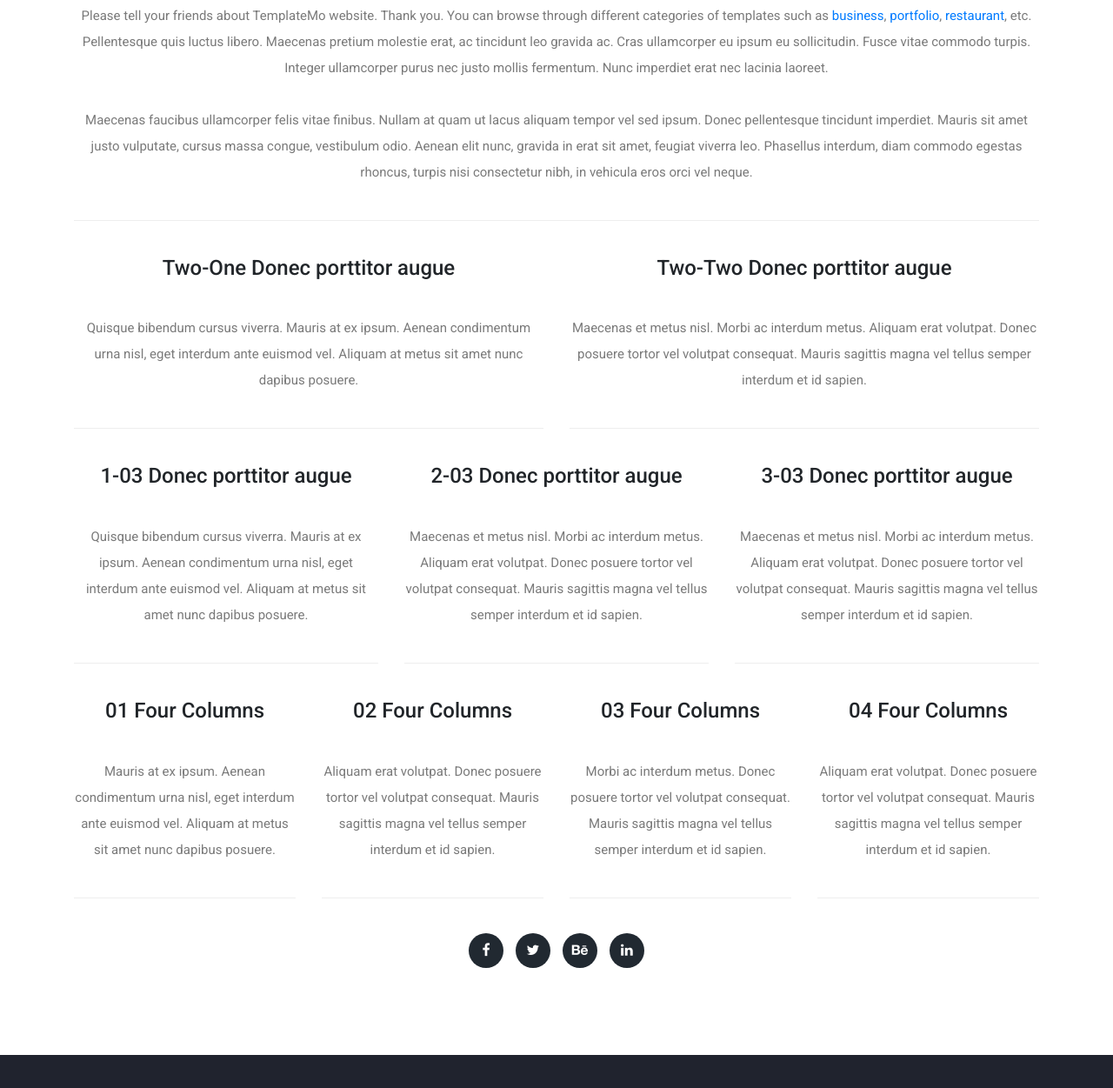
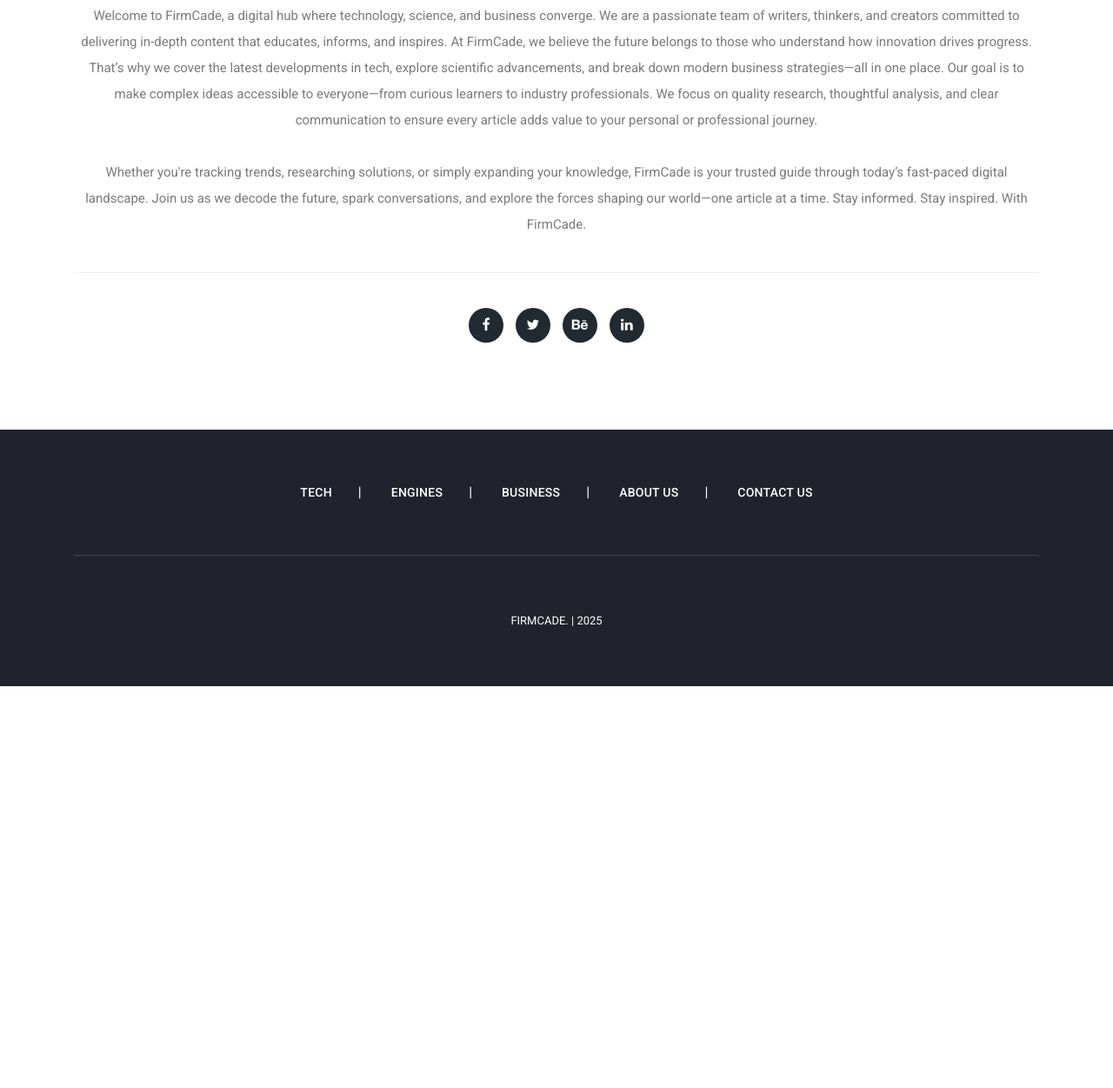
Before and after one commit to MacTchs/FirmCade, a plain HTML site: page about.html in a window 1280 px wide. Shown: the part 1089-2340 px from the top of the page at 87% size. After the commit the page ends 1878 px from the top, so only its background shows below. Drawn offline with Linux system fonts and the light colour scheme.

Commit message:
about.html

```diff
--- a/about.html
+++ b/about.html
@@ -102,53 +102,19 @@ https://templatemo.com/tm-551-stand-blog
         <div class="row">
           <div class="col-lg-12">
             <img src="assets/images/about-us.jpg" alt="">
-            <p>Please tell your friends about TemplateMo website. Thank you. You can browse through different categories of templates such as <a rel="nofollow" href="https://templatemo.com/tag/business" target="_parent">business</a>, <a rel="nofollow" href="https://templatemo.com/tag/portfolio" target="_parent">portfolio</a>, <a rel="nofollow" href="https://templatemo.com/tag/restaurant" target="_parent">restaurant</a>, etc. Pellentesque quis luctus libero. Maecenas pretium molestie erat, ac tincidunt leo gravida ac. Cras ullamcorper eu ipsum eu sollicitudin. Fusce vitae commodo turpis. Integer ullamcorper purus nec justo mollis fermentum. Nunc imperdiet erat nec lacinia laoreet. <br><br>Maecenas faucibus ullamcorper felis vitae finibus. Nullam at quam ut lacus aliquam tempor vel sed ipsum. Donec pellentesque tincidunt imperdiet. Mauris sit amet justo vulputate, cursus massa congue, vestibulum odio. Aenean elit nunc, gravida in erat sit amet, feugiat viverra leo. Phasellus interdum, diam commodo egestas rhoncus, turpis nisi consectetur nibh, in vehicula eros orci vel neque.</p>
-          </div>
-        </div>
+            <p>Welcome to FirmCade, a digital hub where technology, science, and business converge. We are a passionate team of writers, thinkers, and creators committed to delivering in-depth content that educates, informs, and inspires.
+            At FirmCade, we believe the future belongs to those who understand how innovation drives progress. That’s why we cover the latest developments in tech, explore scientific advancements, and break down modern business strategies—all in one place.
 
-        <div class="row">
-          <div class="col-lg-6">
-          <h4>Two-One Donec porttitor augue</h4>
-          	<p>Quisque bibendum cursus viverra. Mauris at ex ipsum. Aenean condimentum urna nisl, eget interdum ante euismod vel. Aliquam at metus sit amet nunc dapibus posuere.</p>
-          </div>
-          <div class="col-lg-6">
-          <h4>Two-Two Donec porttitor augue</h4>
-          	<p>Maecenas et metus nisl. Morbi ac interdum metus. Aliquam erat volutpat. Donec posuere tortor vel volutpat consequat. Mauris sagittis magna vel tellus semper interdum et id sapien.</p>
-          </div>
-        </div>
+            Our goal is to make complex ideas accessible to everyone—from curious learners to industry professionals. We focus on quality research, thoughtful analysis, and clear communication to ensure every article adds value to your personal or professional journey.<br><br>Whether you're tracking trends, researching solutions, or simply expanding your knowledge, FirmCade is your trusted guide through today’s fast-paced digital landscape.
 
-        <div class="row">
-          <div class="col-lg-4 col-md-6">
-          <h4>1-03 Donec porttitor augue</h4>
-          	<p>Quisque bibendum cursus viverra. Mauris at ex ipsum. Aenean condimentum urna nisl, eget interdum ante euismod vel. Aliquam at metus sit amet nunc dapibus posuere.</p>
-          </div>
-          <div class="col-lg-4 col-md-6">
-          <h4>2-03 Donec porttitor augue</h4>
-          	<p>Maecenas et metus nisl. Morbi ac interdum metus. Aliquam erat volutpat. Donec posuere tortor vel volutpat consequat. Mauris sagittis magna vel tellus semper interdum et id sapien.</p>
-          </div>
-          <div class="col-lg-4">
-          <h4>3-03 Donec porttitor augue</h4>
-          	<p>Maecenas et metus nisl. Morbi ac interdum metus. Aliquam erat volutpat. Donec posuere tortor vel volutpat consequat. Mauris sagittis magna vel tellus semper interdum et id sapien.</p>
-          </div>
-        </div>
+            Join us as we decode the future, spark conversations, and explore the forces shaping our world—one article at a time.
+
+          Stay informed. Stay inspired. With FirmCade.</p>
 
 
-        <div class="row">
-          <div class="col-lg-3 col-md-6">
-          <h4>01 Four Columns</h4>
-          	<p>Mauris at ex ipsum. Aenean condimentum urna nisl, eget interdum ante euismod vel. Aliquam at metus sit amet nunc dapibus posuere.</p>
-          </div>
-          <div class="col-lg-3 col-md-6">
-          <h4>02 Four Columns</h4>
-          	<p>Aliquam erat volutpat. Donec posuere tortor vel volutpat consequat. Mauris sagittis magna vel tellus semper interdum et id sapien.</p>
-          </div>
-          <div class="col-lg-3 col-md-6">
-          <h4>03 Four Columns</h4>
-          	<p>Morbi ac interdum metus. Donec posuere tortor vel volutpat consequat. Mauris sagittis magna vel tellus semper interdum et id sapien.</p>
-          </div>
-          <div class="col-lg-3 col-md-6">
-          <h4>04 Four Columns</h4>
-          	<p>Aliquam erat volutpat. Donec posuere tortor vel volutpat consequat. Mauris sagittis magna vel tellus semper interdum et id sapien.</p>
+
+
+
           </div>
         </div>
 
```
